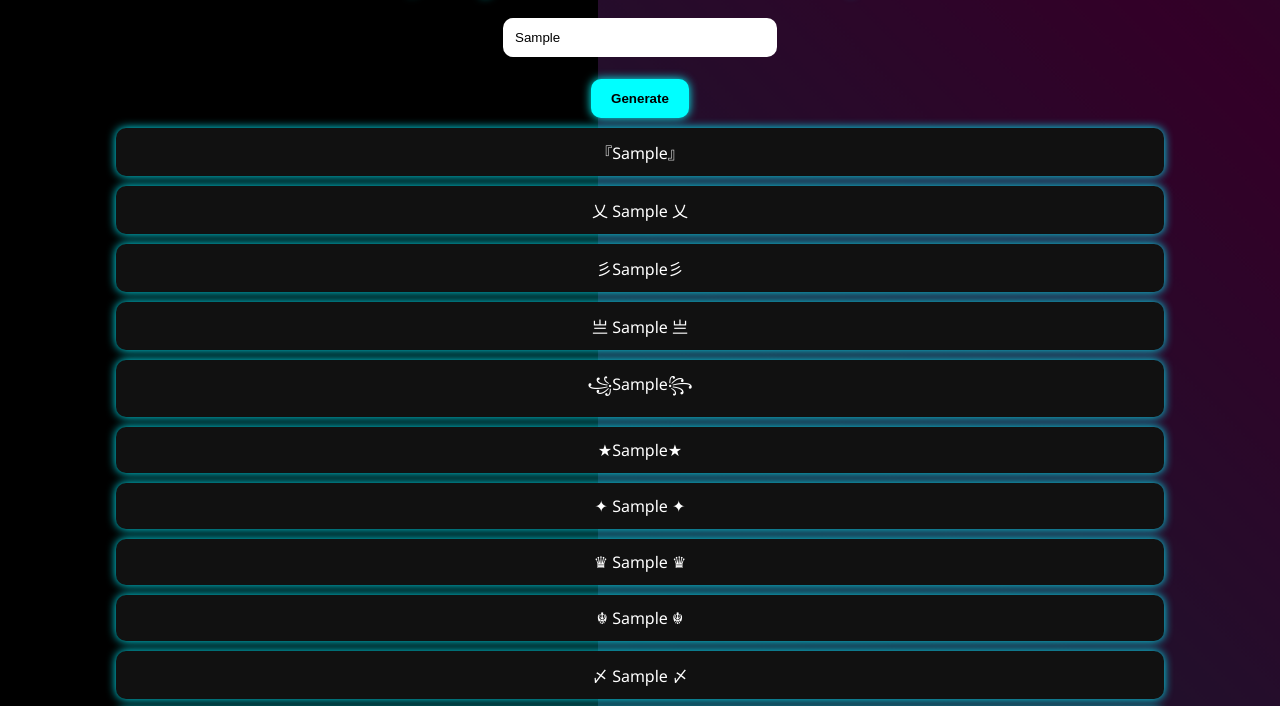
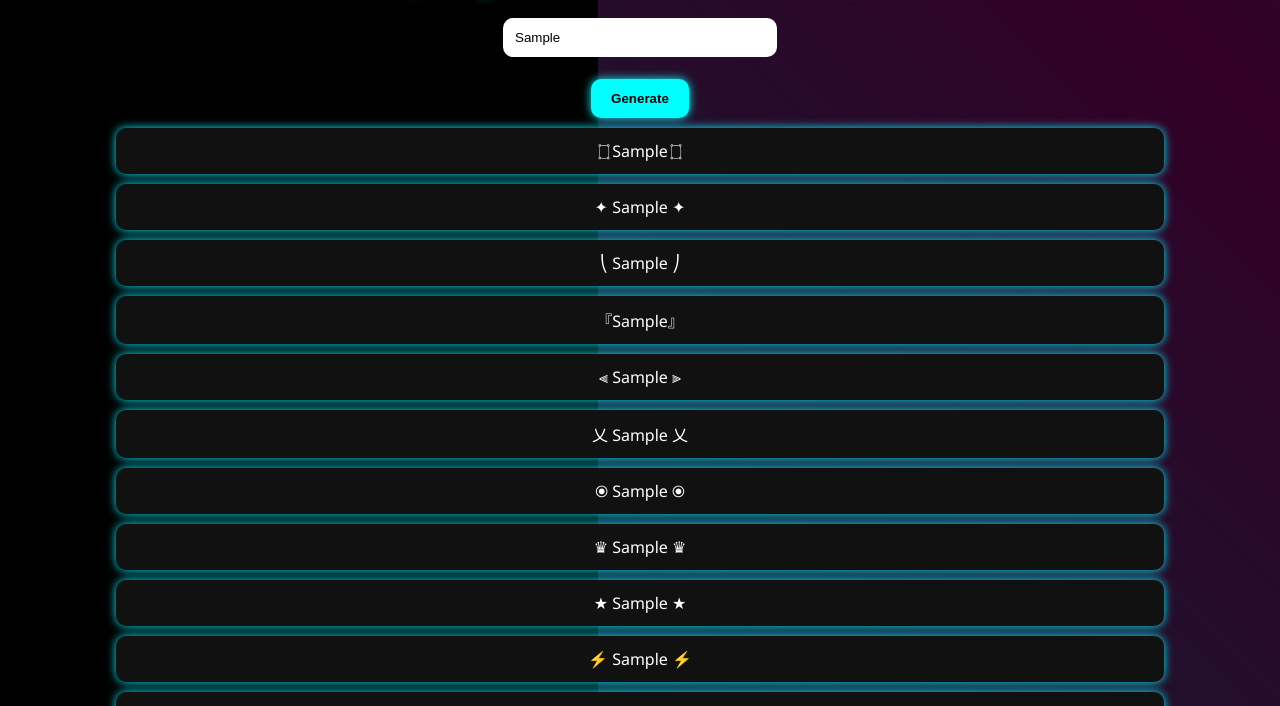
Before and after one commit to aryansingh15y-coder/aryan-emoji, a plain HTML site: page index.html in a window 1280 px wide. Both pictures are taken after typing "Sample" into the empty fields and a click on the button "Generate". Shown: the part 86-792 px from the top of the page. Drawn offline with Linux system fonts and the light colour scheme.

Commit message:
Update index.html

```diff
--- a/index.html
+++ b/index.html
@@ -129,6 +129,30 @@ function generate() {
     });
 }
 </script>
+<script>
+function generate() {
+    let name = document.getElementById("name").value || "Aryan";
 
+    let styles = [
+        "『" + name + "』","乂 " + name + " 乂","彡 " + name + " 彡",
+        "★ " + name + " ★","✦ " + name + " ✦","♛ " + name + " ♛",
+        "⚡ " + name + " ⚡","⎝ " + name + " ⎠","⫷ " + name + " ⫸",
+        "۝ " + name + " ۝","◥ " + name + " ◤","✧ " + name + " ✧",
+        "♕ " + name + " ♕","⚔ " + name + " ⚔","⦿ " + name + " ⦿"
+    ];
+
+    styles.sort(() => Math.random() - 0.5);
+
+    let result = document.getElementById("result");
+    result.innerHTML = "";
+
+    styles.forEach(s => {
+        let div = document.createElement("div");
+        div.className = "box";
+        div.innerText = s;
+        result.appendChild(div);
+    });
+}
+</script>
 </body>
 </html>
```
